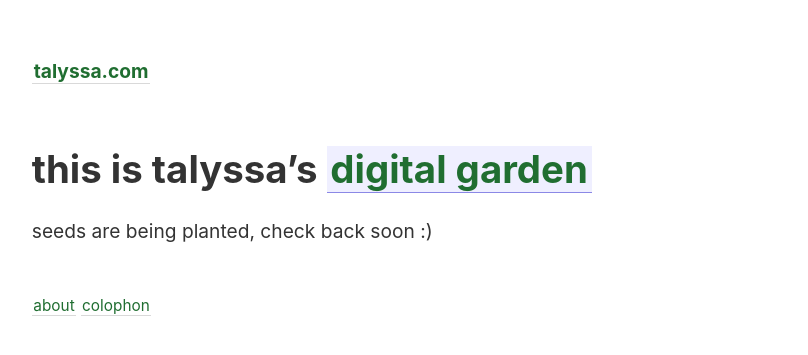
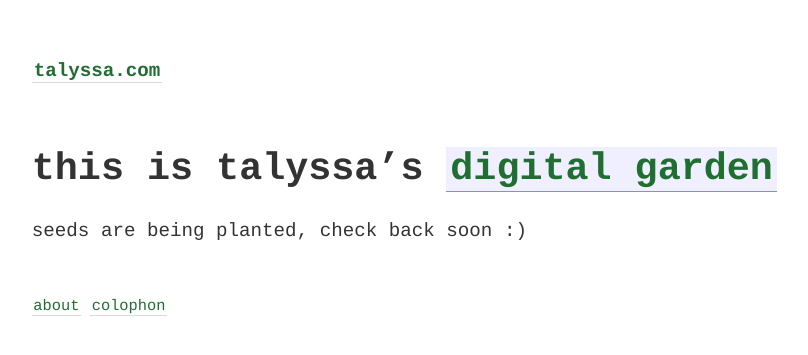
Before and after one commit to geminiworms/talyssagarden.github.io, a Jekyll site: the page built from _pages/index.md, in a window 1280 px wide. Shown: the top 355 px of the page, without its empty margins (45-853 px from the left). Built offline with Jekyll 4.4.1, drawn with Linux system fonts in a browser that asks for light colours.

Commit message:
font-family: Courier, serif

```diff
--- a/_sass/_style.scss
+++ b/_sass/_style.scss
@@ -4,8 +4,7 @@
 $color-border: hsl(0, 0%, 85%);
 $color-box-background: mix($color-primary, white, 4%);
 $border-radius: 4px;
-$font-family: -apple-system, BlinkMacSystemFont, Segoe UI, Helvetica, Arial,
-  sans-serif, Apple Color Emoji, Segoe UI Emoji, Segoe UI Symbol;
+$font-family: Courier, serif;
 
 body {
   box-sizing: content-box;
```
